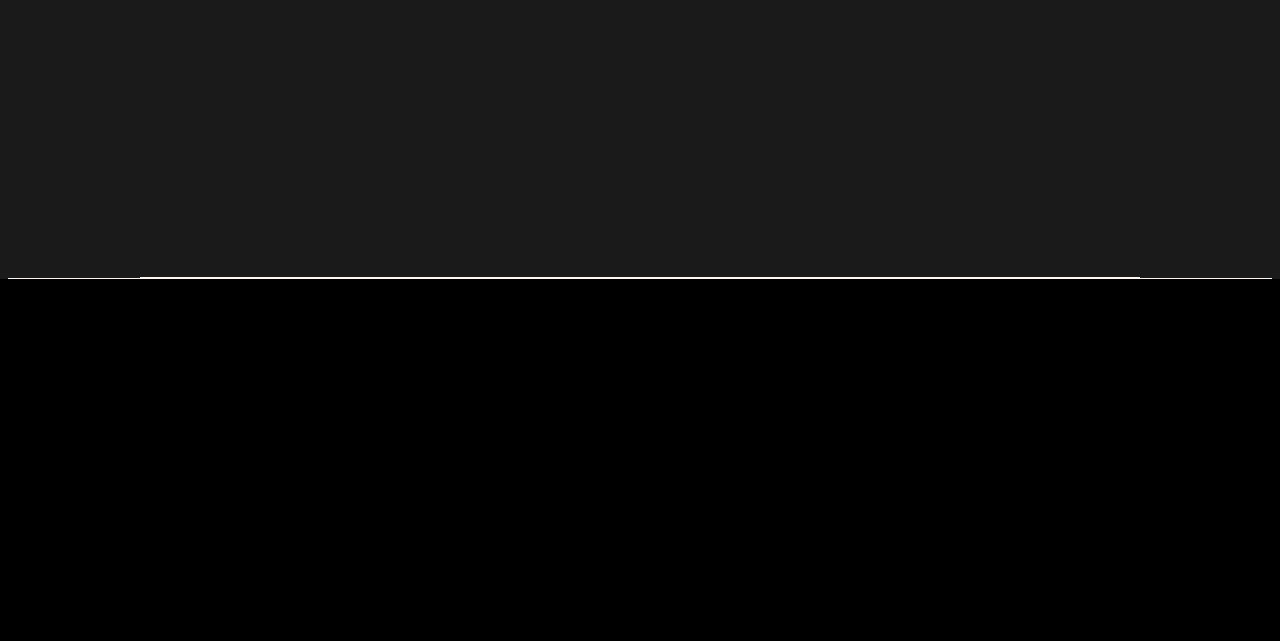
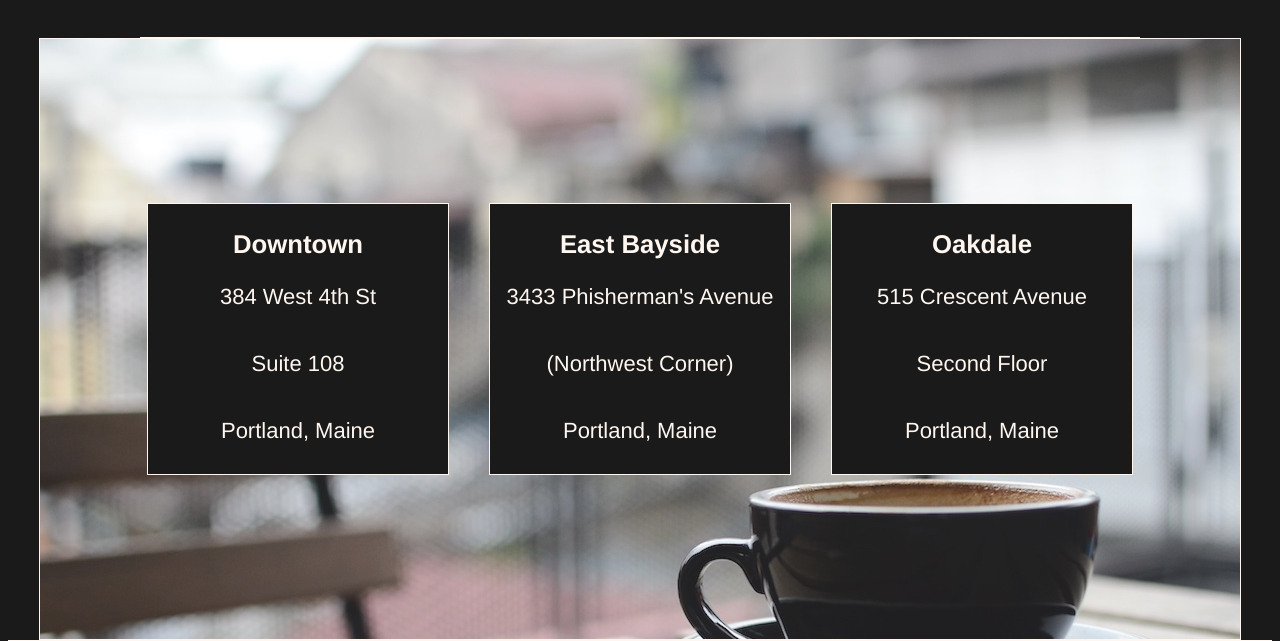
Before and after one commit to gad1380/teacozy, a plain HTML site: page index.html in a window 1280 px wide. Shown: the part 1482-2123 px from the top of the page. Before the commit the page ends 1761 px from the top, so only its background shows below. Drawn offline with Linux system fonts and the light colour scheme.

Commit message:
Add locations.

```diff
--- a/index.html
+++ b/index.html
@@ -26,7 +26,7 @@
 <div class="page-container">
 
 <!--First main container with a large image and a div overlaid and centered on the image-->
-<div class="image-main">
+<div class="main-image">
   <div class="text-overlay">
     <h2>Our Mission</h2>
     <h4>Handpicked, Artisanally Curated, Free Range, Sustainable, Small Batch, Fair Trade, Organic Tea</h4>
@@ -79,17 +79,22 @@
 
     </div>
   </div>
+
+
+<div class ="main-locations">
+    <div class="location">
+      <h3>Downtown</h3><span>384 West 4th St</span></br><span>Suite 108</span></br><span>Portland, Maine</span>
+    </div>
+    <div class="location">
+      <h3>East Bayside</h3><span>3433 Phisherman's Avenue</span></br><span>(Northwest Corner)</span></br><span>Portland, Maine</span>
+    </div>
+    <div class="location">
+      <h3>Oakdale</h3><span>515 Crescent Avenue</span></br><span>Second Floor</span></br><span>Portland, Maine</span>
+    </div>
+</div>
+
 </div>
 <!--
-
-
-<div class ="main">Last Main Image
-  <div>1 Leading Text Area with h2 and h4s</div>
-  <div>5 Recurring Tiles that include h4s</div>
-</div>
-
-
-
 <div class="main">Info Text Area at bottom
 <div>
   <h5>contact email with an h5</h5>
--- a/resources/css/style.css
+++ b/resources/css/style.css
@@ -45,15 +45,9 @@ html {
   position: relative;
   top: 50px;
   border-bottom: 1px solid seashell;
-
 }
 
-.main {
-  display: flex;
-  border-bottom: 1px solid seashell;
-}
-
-.image-main {
+.main-image {
   display: flex;
   background-image: url('../images/img-mission-background.jpg');
   flex-direction: column;
@@ -62,7 +56,6 @@ html {
   height: 700px;
   justify-content: center;
 }
-
 .text-overlay {
   background-color: black;
   flex-direction: column;
@@ -71,19 +64,13 @@ html {
   height: 100px;
 }
 
-h2, h4 {
-  margin: 10px;
-}
-
-
 .main-tiles {
   display: flex;
   width: 1000px;
-  height: 1000px;
+  height: auto;
   border-bottom: 1px solid seashell;
   flex-direction: column;
 }
-
 .tiles-header {
   margin-top: 50px;
   display: flex;
@@ -93,12 +80,11 @@ h2, h4 {
   justify-content: center;
   flex-direction: column;
 }
-
 .tile-container {
   display: flex;
   flex-wrap: wrap;
   width: 1000px;
-  height: auto;
+  height: 600px;
   justify-content: center;
 
 }
@@ -117,7 +103,28 @@ h2, h4 {
   margin-bottom: 10px;
 }
 
+.main-locations {
+  display: flex;
+  background-image: url('../images/img-locations-background.jpg');
+  border: 1px solid seashell;
+  width: 1200px;
+  height: 600px;
+  justify-content: center;
+  align-items: center;
 
+}
+.location {
+  display: flex;
+  width: 300px;
+  height: 270px;
+  border: 1px solid seashell;
+  flex-direction: column;
+  background-color: black;
+  margin: 20px;
+}
+.location span {
+  padding-bottom: 15px;
+}
 
 h2, h4 {
   margin: 10px;
```
